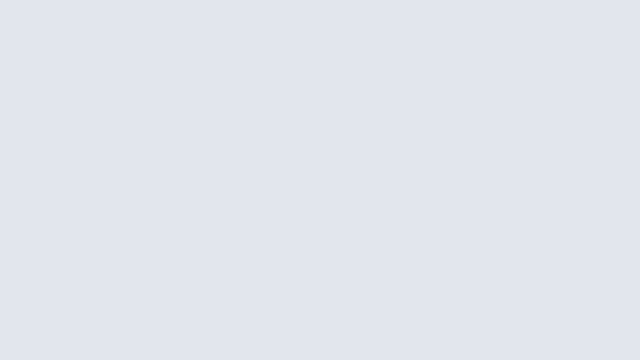
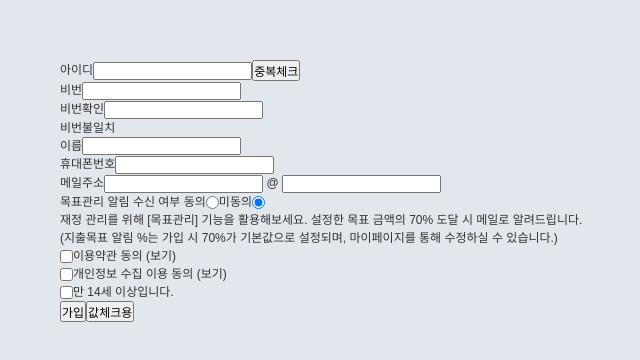
Before and after one commit to yamieesong/myapp, a React (Create React App) app: page /Register in a window 1280 px wide. Before the commit this address had no page. Shown: the part 140-500 px from the top of the page, without its empty margins (140-780 px from the left). Built offline with nearby package versions, Linux system fonts and the light colour scheme.

Commit message:
회원가입 커밋 테스트

```diff
--- a/src/App.js
+++ b/src/App.js
@@ -13,6 +13,7 @@ import {
 } from 'react-router-dom'
 import Login from './pages/Login'
 import Dashboard from './pages/Dashboard'
+import Register from "./login/Register";
 
 let crtPath = ''
 
@@ -64,6 +65,8 @@ const App = () => {
             />{' '}
             <Route path='/dashboard/test/:test' element={<Dashboard />} />{' '}
             <Route path='/dashboard/system/:system' element={<Dashboard />} />{' '}
+
+            <Route path='/Register' element={<Register/>}/>
           </Routes>{' '}
         </div>{' '}
       </>
--- /dev/null
+++ b/src/login/Register.css
@@ -0,0 +1,3 @@
+td {
+    padding: 5px;
+}
--- /dev/null
+++ b/src/login/Register.jsx
@@ -0,0 +1,183 @@
+import './Register.css';
+import {useRef, useState} from "react";
+import axios from "axios";
+import {useNavigate} from "react-router-dom";
+
+const Register = () => {
+    const navigate = useNavigate()
+    // 아이디 중복체크용
+    const [residCheck, setResidcheck] = useState(false)
+
+    const idRef = useRef();
+    const pwRef = useRef();
+    const pw2Ref = useRef();
+    const [visible, setVisible] = useState(false)
+
+    const [id, setId] = useState()
+    const [pw, setPw] = useState()
+    const [name, setName] = useState()
+    const [cellNum, setCellNum] = useState()
+    const [mail1, setMail1] = useState()
+    const [mail2, setMail2] = useState()
+    const [radio, setRadio] = useState('N')
+    // const [chk1, setChk1] = useState('N')
+    // const [chk2, setChk2] = useState('N')
+    // const [chk3, setChk3] = useState('N')
+
+    const chk1 = useRef()
+    const chk2 = useRef()
+    const chk3 = useRef()
+
+    const join = () => {
+        if (!residCheck) {
+            idRef.current.focus();
+            alert('중복체크 후 다시 시도해주세요')
+            return
+        }
+        const pw1 = pwRef.current.value
+        const pw2 = pw2Ref.current.value
+        if (!(pw1 === pw2)) {
+            alert('비번하고 비번확인하고 일치하지 않음')
+            return
+        }
+
+        if (!(chk1.current.checked) ||
+            !(chk2.current.checked) ||
+            !(chk3.current.checked)) {
+            alert('약관 전부 동의해주세요')
+            return
+        }
+
+        // alert('가입완료테스트')
+        console.log('db 저장값')
+        console.log('id', id);
+        console.log('pw', pw);
+        console.log('name', name);
+        console.log('cellNum', cellNum);
+        console.log('mail1', mail1);
+        console.log('mail2', mail2);
+        console.log('radio', radio);
+
+        axios
+            .post(
+                '/rgstMbrGgv.do',
+                new URLSearchParams({
+                    joinNm: name,
+                    joinHp: cellNum,
+                    joinMail: mail1 + '@' + mail2,
+                    joinId: id,
+                    joinPw: pw,
+                    joinPushYn: radio
+                })
+            )
+            .then((resp) => {
+                let data = resp.data;
+                console.log('가입결과' + data);
+                if (data > 0) {
+                    alert('가입완료')
+                    navigate('/')
+                } else {
+                    alert('잠시 후 다시 시도해주세요.');
+                    return;
+                }
+            })
+            .catch(function (error) {
+                console.log(error);
+            });
+
+    }
+
+    const pwonChage = () => {
+        console.log(pwRef.current.value)
+        setPw(pwRef.current.value)
+        if (pwRef.current.value === pw2Ref.current.value) {
+            setVisible(true)
+        } else {
+            setVisible(false)
+        }
+    }
+    const pw2onChage = () => {
+        console.log(pw2Ref.current.value)
+        if (pwRef.current.value === pw2Ref.current.value) {
+            setVisible(true)
+        } else {
+            setVisible(false)
+        }
+    }
+
+    const idCheck = () => {
+        console.log('idCheck start')
+        const params = new URLSearchParams()
+        params.append('id', id)
+        axios.post('/idCheck', params).then((res) => {
+            console.log('idCheck res start')
+            if (res.data.result > 0) {
+                setResidcheck(false)
+                alert('아이디 있음')
+            } else {
+                setResidcheck(true)
+                alert('아이디 없음')
+            }
+        })
+    }
+
+    const valueCheckTest = () => {
+        console.log('id', id);
+        console.log('pw', pw);
+        console.log('name', name);
+        console.log('cellNum', cellNum);
+        console.log('mail1', mail1);
+        console.log('mail2', mail2);
+        console.log('radio', radio);
+        console.log('debug start')
+        console.log('chk1', chk1.current.checked);
+        console.log('chk2', chk2.current.checked);
+        console.log('chk3', chk3.current.checked);
+    }
+
+    return (
+        <>
+            <div id="Register" style={{margin: '200px'}}>
+                <p>아이디<input ref={idRef} onChange={(e) => {
+                    setId(e.target.value)
+                }}/>
+                    <button onClick={idCheck}>중복체크</button>
+                </p>
+                <p>비번<input ref={pwRef} onChange={pwonChage}/></p>
+                <p>비번확인<input ref={pw2Ref} onChange={pw2onChage}/></p>
+                <p>{visible ? '비번일치' : '비번불일치'}</p>
+                <p>이름<input onChange={(e) => {
+                    setName(e.target.value)
+                }}/></p>
+                <p>휴대폰번호<input onChange={(e) => {
+                    setCellNum(e.target.value)
+                }} maxLength='13'/></p>
+                <p>메일주소<input onChange={(e) => {
+                    setMail1(e.target.value)
+                }}/>{' '}@{' '}<input onChange={(e) => {
+                    setMail2(e.target.value)
+                }}/></p>
+                <p>목표관리 알림 수신 여부{'   '}
+                    동의<input onChange={(e) => {
+                        // alert(e.target.value)
+                        setRadio(e.target.value)
+                    }} type='radio' value='Y' checked={radio === 'Y'}/>
+                    미동의<input onChange={(e) => {
+                        alert(e.target.value)
+                        setRadio(e.target.value)
+                    }} type='radio' value='N' checked={radio === 'N'}/></p>
+                <p>재정 관리를 위해 [목표관리] 기능을 활용해보세요. 설정한 목표 금액의 70% 도달 시 메일로 알려드립니다.</p>
+                <p>(지출목표 알림 %는 가입 시 70%가 기본값으로 설정되며, 마이페이지를 통해 수정하실 수 있습니다.)</p>
+                <p><input ref={chk1} type='checkbox'/>이용약관 동의 (보기)</p>
+                <p><input ref={chk2} type='checkbox'/>개인정보 수집 이용 동의 (보기)</p>
+                <p><input ref={chk3} type='checkbox'/>만 14세 이상입니다.</p>
+                <p>
+                    <button onClick={join}>가입</button>
+                    <button onClick={valueCheckTest}>값체크용</button>
+                </p>
+            </div>
+        </>
+    )
+}
+
+export default Register
--- a/src/pages/Login.js
+++ b/src/pages/Login.js
@@ -142,9 +142,10 @@ const Login = () => {
                 <span class='id_save'> ID저장 </span>{' '}
               </p>{' '}
               <div>
-                <a href='' id='RegisterBtn' name='modal'>
-                  <strong> [회원가입] </strong>{' '}
-                </a>{' '}
+                  <Link to='/Register'>[[[회원가입ㄱㄱ]]]</Link>
+                {/*<a href='' id='RegisterBtn' name='modal'>*/}
+                {/*  <strong> [회원가입] </strong>{' '}*/}
+                {/*</a>{' '}*/}
                 <a href=''>
                   <strong> [아이디 / 비밀번호 찾기] </strong>{' '}
                 </a>{' '}
```
